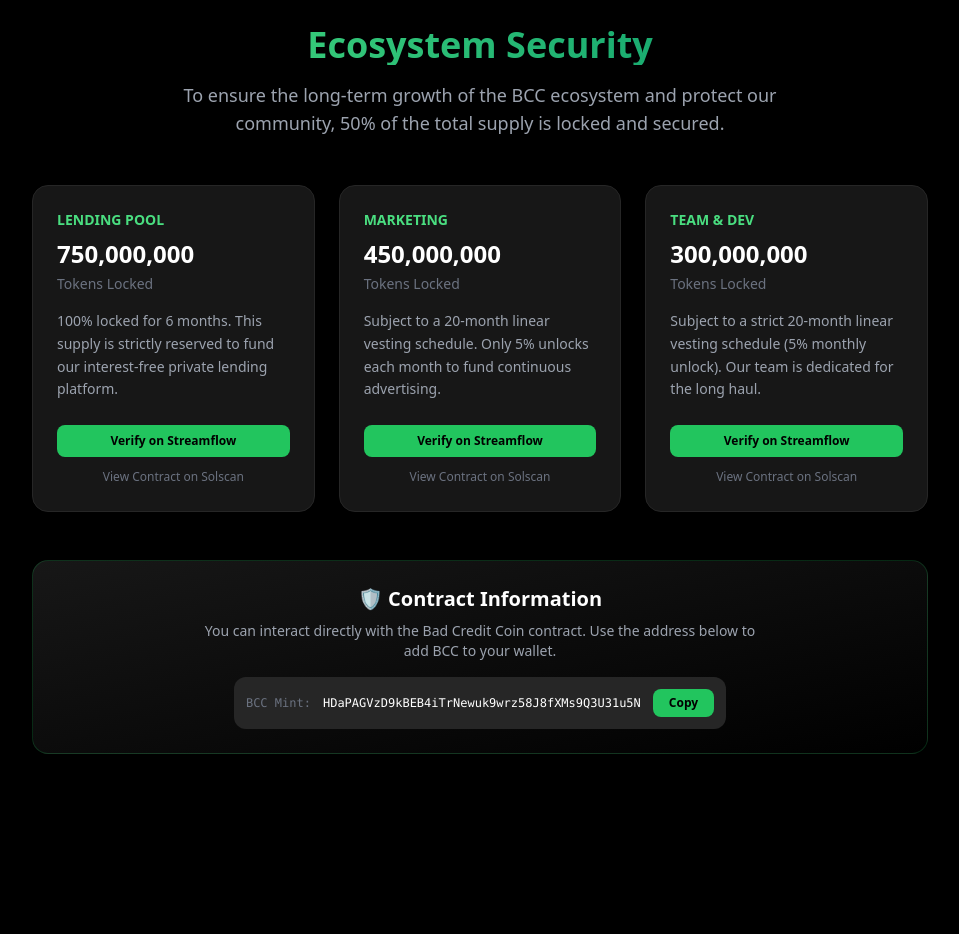
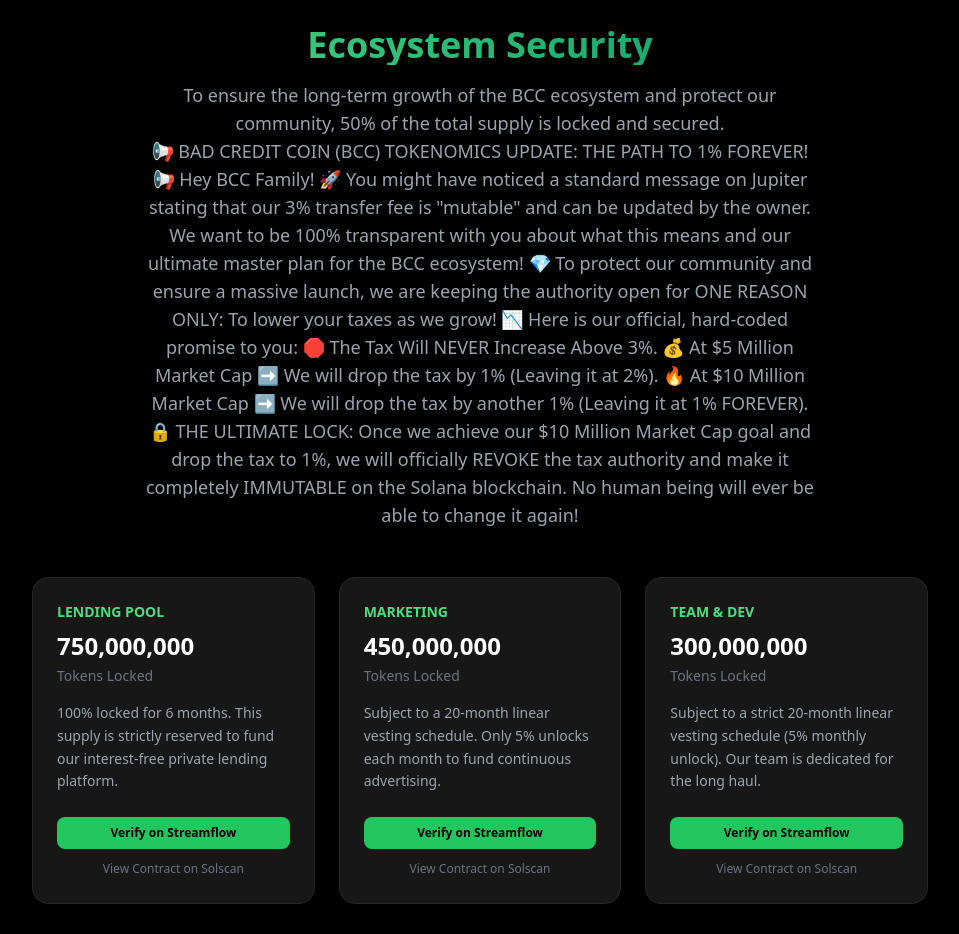
Before and after one commit to jahangirchoudhry1978-star/bad-credit-coin, a React (Vite) app: page / in a window 1280 px wide. Shown: the part 3020-3954 px from the top of the page, without its empty margins (160-1119 px from the left). Built offline with nearby package versions, Linux system fonts and the light colour scheme.

Commit message:
Update Ecosystem Security Page

```diff
--- a/src/components/EcosystemSecurity.tsx
+++ b/src/components/EcosystemSecurity.tsx
@@ -21,6 +21,22 @@ export default function EcosystemSecurity() {
           </h2>
           <p className="text-gray-400 text-lg max-w-2xl mx-auto">
             To ensure the long-term growth of the BCC ecosystem and protect our community, 50% of the total supply is locked and secured.
+          </p>
+          <p className="text-gray-400 text-lg max-w-2xl mx-auto">
+            📢 BAD CREDIT COIN (BCC) TOKENOMICS UPDATE: THE PATH TO 1% FOREVER! 📢
+
+Hey BCC Family! 🚀
+
+You might have noticed a standard message on Jupiter stating that our 3% transfer fee is "mutable" and can be updated by the owner. We want to be 100% transparent with you about what this means and our ultimate master plan for the BCC ecosystem! 💎
+
+To protect our community and ensure a massive launch, we are keeping the authority open for ONE REASON ONLY: To lower your taxes as we grow! 📉
+
+Here is our official, hard-coded promise to you:
+
+🛑 The Tax Will NEVER Increase Above 3%. 💰 At $5 Million Market Cap ➡️ We will drop the tax by 1% (Leaving it at 2%).
+🔥 At $10 Million Market Cap ➡️ We will drop the tax by another 1% (Leaving it at 1% FOREVER).
+
+🔒 THE ULTIMATE LOCK: Once we achieve our $10 Million Market Cap goal and drop the tax to 1%, we will officially REVOKE the tax authority and make it completely IMMUTABLE on the Solana blockchain. No human being will ever be able to change it again!
           </p>
         </div>
 
```
